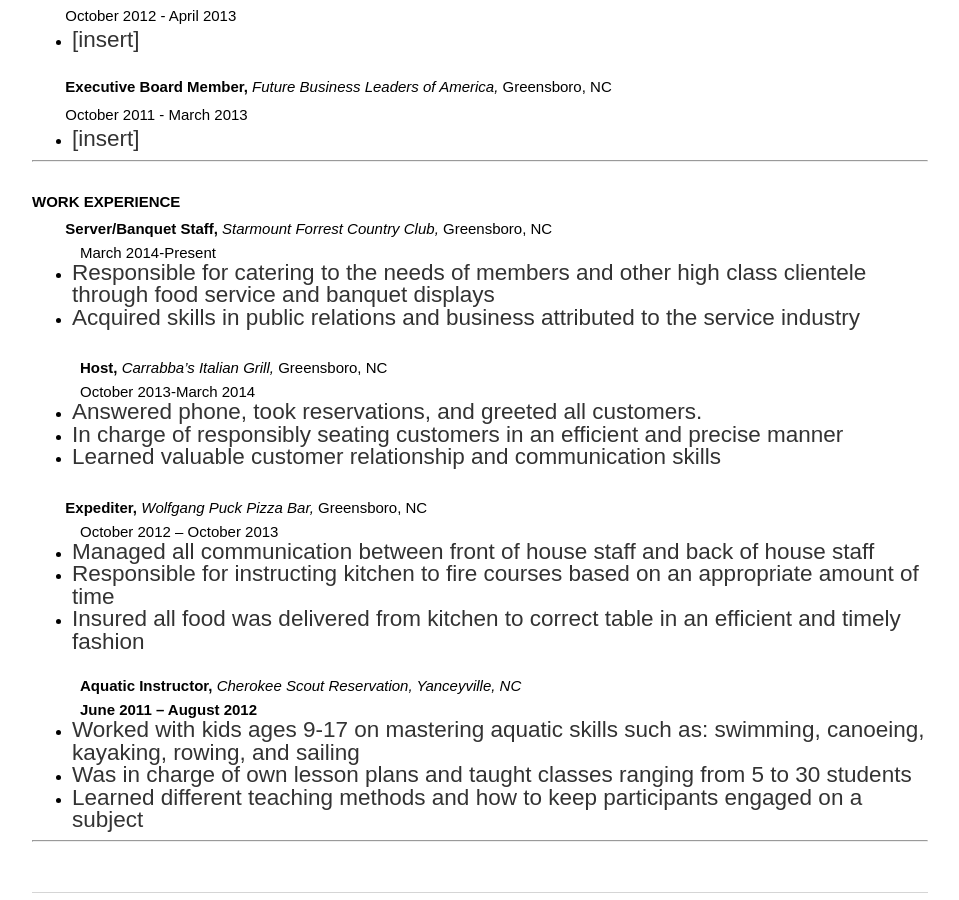
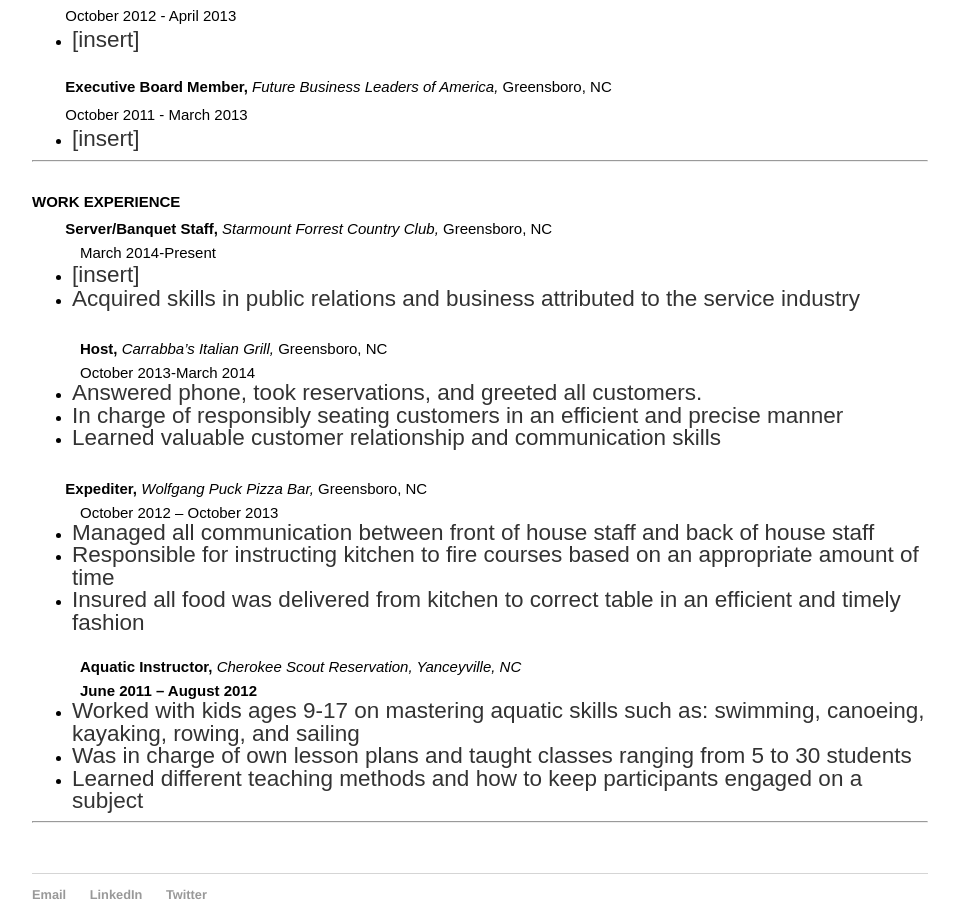
Before and after one commit to jacksoncwilliams/jackson-erin, a Jekyll site: the page built from résumé.html, in a window 1280 px wide and 900 px high, scrolled down 1053 px. Shown: the whole window, without its empty margins (160-1119 px from the left). Built offline with Jekyll 4.4.1, drawn with Linux system fonts in a browser that asks for light colours.

Commit message:
Update résumé.html

```diff
--- a/résumé.html
+++ b/résumé.html
@@ -73,7 +73,7 @@
 <p dir="ltr" style="line-height:1;margin-top:0pt;margin-bottom:0pt;"><span style="font-size: 15px; font-family: Arial; color: rgb(0, 0, 0); font-weight: bold; vertical-align: baseline; white-space: pre-wrap; background-color: transparent;"><span class="Apple-tab-span" style="white-space:pre;">	</span></span><span style="font-size: 15px; font-family: Arial; color: rgb(0, 0, 0); font-weight: bold; vertical-align: baseline; white-space: pre-wrap; background-color: transparent;">Server/Banquet Staff, </span><span style="font-size: 15px; font-family: Arial; color: rgb(0, 0, 0); font-style: italic; vertical-align: baseline; white-space: pre-wrap; background-color: transparent;">Starmount Forrest Country Club, </span><span style="font-size: 15px; font-family: Arial; color: rgb(0, 0, 0); vertical-align: baseline; white-space: pre-wrap; background-color: transparent;">Greensboro, NC</span></p>
 <p dir="ltr" style="line-height:1;margin-top:0pt;margin-bottom:0pt;text-indent: 36pt;"><span style="font-size: 15px; font-family: Arial; color: rgb(0, 0, 0); vertical-align: baseline; white-space: pre-wrap; background-color: transparent;">March 2014-Present</span></p>
 <ul style="margin-top:0pt;margin-bottom:0pt;"><li dir="ltr" style="list-style-type: disc; font-size: 15px; font-family: Arial; color: rgb(0, 0, 0); vertical-align: baseline; background-color: transparent;">
-<p dir="ltr" style="line-height:1;margin-top:0pt;margin-bottom:0pt;"><span style="vertical-align: baseline; white-space: pre-wrap; background-color: transparent;">Responsible for catering to the needs of members and other high class clientele through food service and banquet displays</span></p>
+<p dir="ltr" style="line-height:1.15;margin-top:0pt;margin-bottom:0pt;"><span style="vertical-align: baseline; white-space: pre-wrap; background-color: transparent;">[insert]</span></p>
 </li>
 <li dir="ltr" style="list-style-type: disc; font-size: 15px; font-family: Arial; color: rgb(0, 0, 0); vertical-align: baseline; background-color: transparent;">
 <p dir="ltr" style="line-height:1;margin-top:0pt;margin-bottom:0pt;"><span style="vertical-align: baseline; white-space: pre-wrap; background-color: transparent;">Acquired skills in public relations and business attributed to the service industry</span></p>
```
